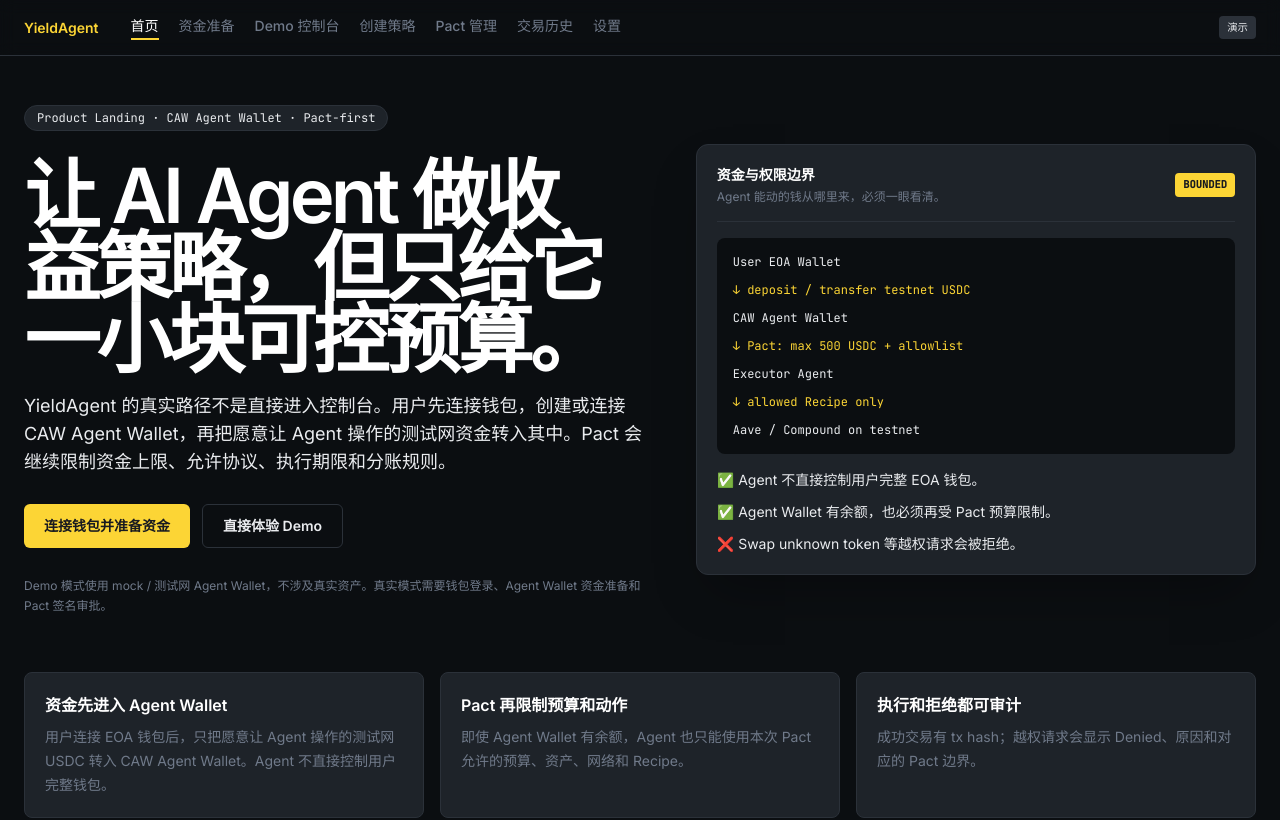
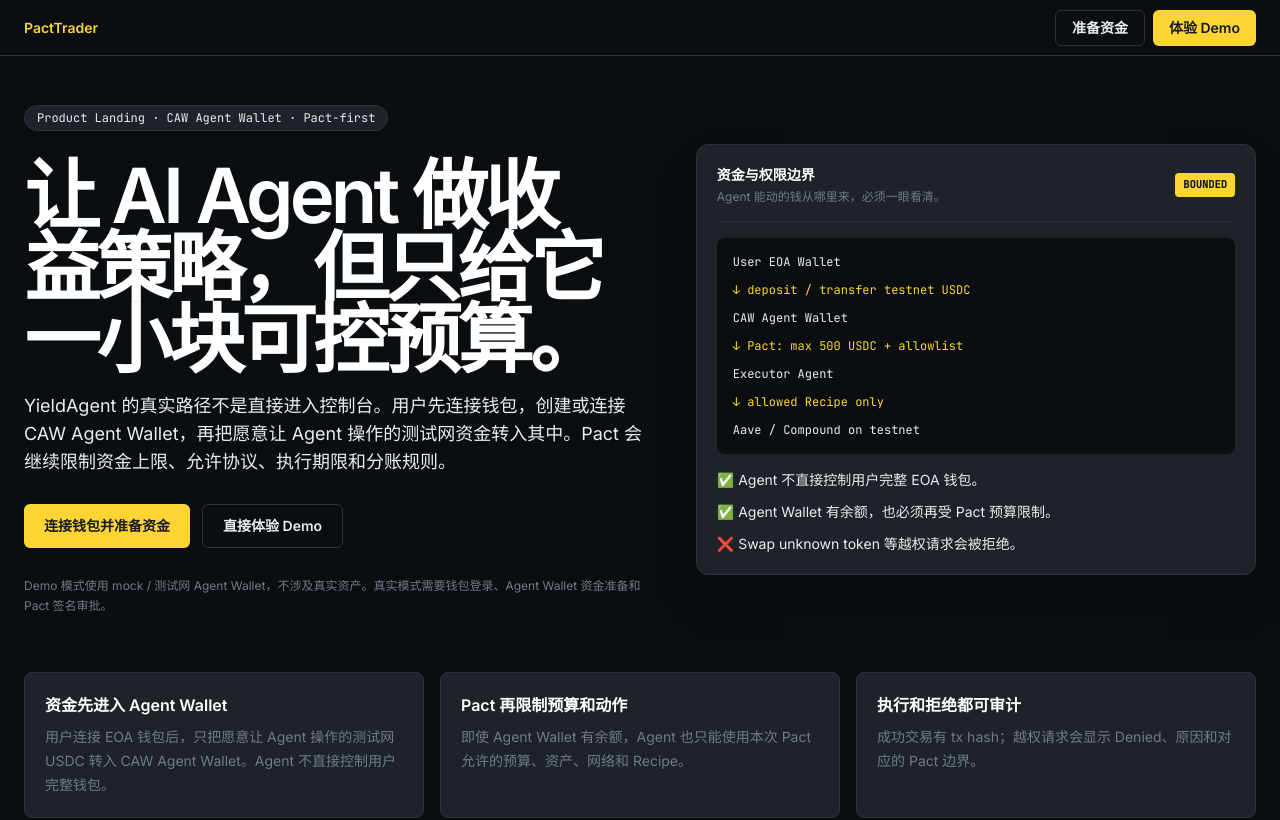
Before and after one commit to baikingrio/yield-agent, a Nuxt app: page / in a window 1280 px wide. Shown: the top 820 px of the page. Built offline with nearby package versions, Linux system fonts and the light colour scheme.

Commit message:
feat: simplify landing nav

```diff
--- a/app/components/AppNav.vue
+++ b/app/components/AppNav.vue
@@ -1,8 +1,7 @@
 <script setup lang="ts">
 const route = useRoute()
 
-const links = [
-  { to: '/', label: '首页' },
+const appLinks = [
   { to: '/wallet', label: '资金准备' },
   { to: '/dashboard', label: 'Demo 控制台' },
   { to: '/create-strategy', label: '创建策略' },
@@ -10,6 +9,13 @@
   { to: '/history', label: '交易历史' },
   { to: '/settings', label: '设置' },
 ]
+
+const landingLinks = [
+  { to: '/wallet', label: '准备资金', variant: 'secondary' },
+  { to: '/create-strategy?mode=demo&template=conservative-usdc', label: '体验 Demo', variant: 'primary' },
+]
+
+const isLanding = computed(() => route.path === '/')
 
 function isActive(path: string) {
   if (path === '/') return route.path === '/'
@@ -25,11 +31,33 @@
       to="/"
       class="shrink-0 text-sm font-semibold text-primary no-underline hover:text-primary-active"
     >
-      YieldAgent
+      PactTrader
     </NuxtLink>
-    <nav class="flex min-w-0 flex-1 gap-5 overflow-x-auto" aria-label="主导航">
+
+    <nav
+      v-if="isLanding"
+      class="flex min-w-0 flex-1 justify-end gap-2"
+      aria-label="落地页导航"
+    >
       <NuxtLink
-        v-for="link in links"
+        v-for="link in landingLinks"
+        :key="link.to"
+        :to="link.to"
+        class="inline-flex h-9 shrink-0 items-center justify-center rounded-md px-3 text-sm font-semibold no-underline transition-colors duration-150 md:px-4"
+        :class="
+          link.variant === 'primary'
+            ? 'bg-primary text-on-primary hover:bg-primary-active'
+            : 'border border-hairline text-body hover:bg-surface-elevated'
+        "
+      >
+        {{ link.label }}
+      </NuxtLink>
+    </nav>
+
+    <template v-else>
+      <nav class="flex min-w-0 flex-1 gap-5 overflow-x-auto" aria-label="应用导航">
+        <NuxtLink
+          v-for="link in appLinks"
           :key="link.to"
           :to="link.to"
           class="shrink-0 border-b-2 pb-0.5 text-sm font-medium no-underline transition-colors duration-150"
@@ -48,5 +76,6 @@
       >
         演示
       </span>
+    </template>
   </header>
 </template>
```
Lines whose indentation alone changed are shown as unchanged.
